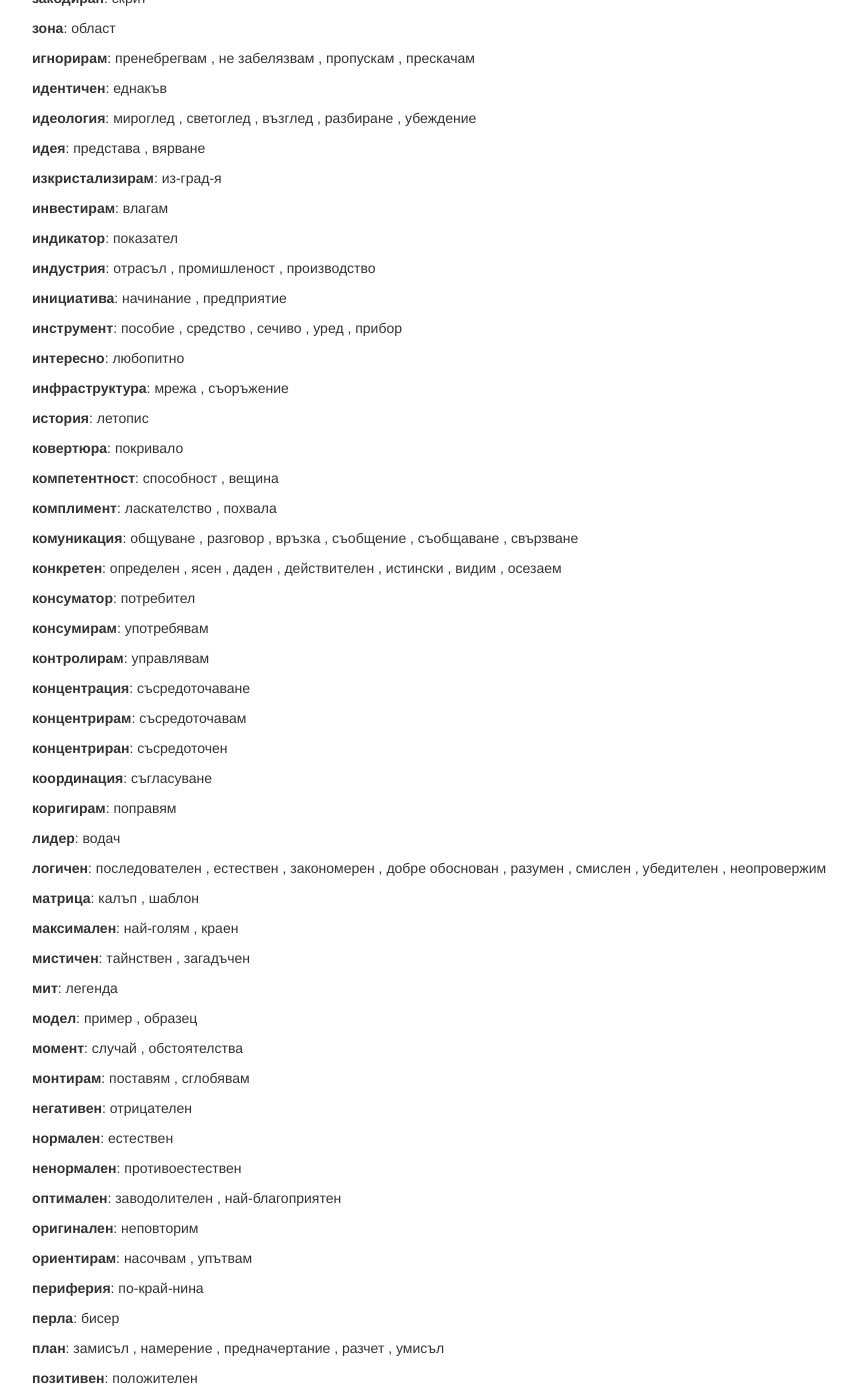
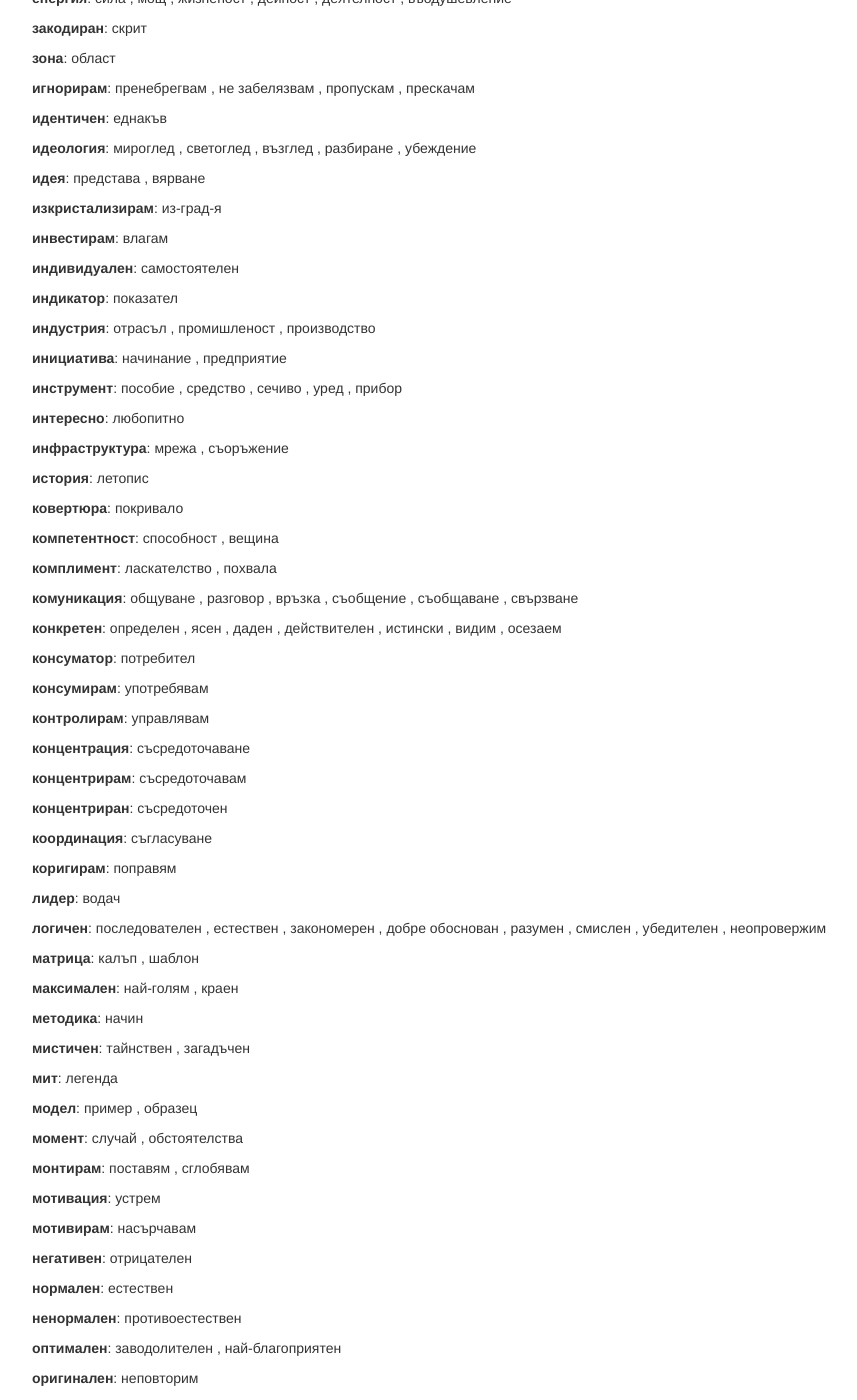
Before and after one commit to archri/hristos_site, a Jekyll site: the page built from dictionary_bulgarian_purity.html, in a window 1280 px wide and 1400 px high, scrolled down 1104 px. Shown: the whole window, without its empty margins (38-895 px from the left). Built offline with Jekyll 4.4.1, drawn with Linux system fonts in a browser that asks for light colours; nearby versions of some CDN libraries; some of the changed text lies outside the part shown.

```diff
--- a/_data/dictionaries/bulgarian/purity.yml
+++ b/_data/dictionaries/bulgarian/purity.yml
@@ -28,6 +28,8 @@
   - отвесно
 вибрация:
   - трептение
+видео:
+  - запис
 визия:
   - представа
   - външен вид
@@ -103,6 +105,8 @@
   - из-град-я
 инвестирам:
   - влагам
+индивидуален:
+  - самостоятелен
 индикатор: показател
 индустрия:
   - отрасъл
@@ -170,6 +174,8 @@
 максимален:
   - най-голям
   - краен
+методика:
+  - начин
 мистичен:
   - тайнствен
   - загадъчен
@@ -183,6 +189,8 @@
 монтирам:
   - поставям
   - сглобявам
+мотивация: устрем
+мотивирам: насърчавам
 негативен: отрицателен
 нормален: естествен
 ненормален: противоестествен
@@ -196,6 +204,10 @@
 периферия:
   - по-край-нина
 перла: бисер
+паралел:
+  - съпоставка
+паралелен:
+  - успореден
 план:
   - замисъл
   - намерение
@@ -298,6 +310,7 @@
   - строг
   - взискателен
 стриктно: неотклонно
+термин: понятие
 уникален: неповторим
 фаза:
   - етап
--- a/_data/dictionaries/bulgarian/words_secrets.yml
+++ b/_data/dictionaries/bulgarian/words_secrets.yml
@@ -11,4 +11,6 @@
   - предел: граница
 любо-питство: любов към питането
 ползо-творен: сътворява ползи
+съ-бесед-ник: човек, с когото си беседваме
 съ-зда-вам: здание
+по-степен-но: на степени
```
